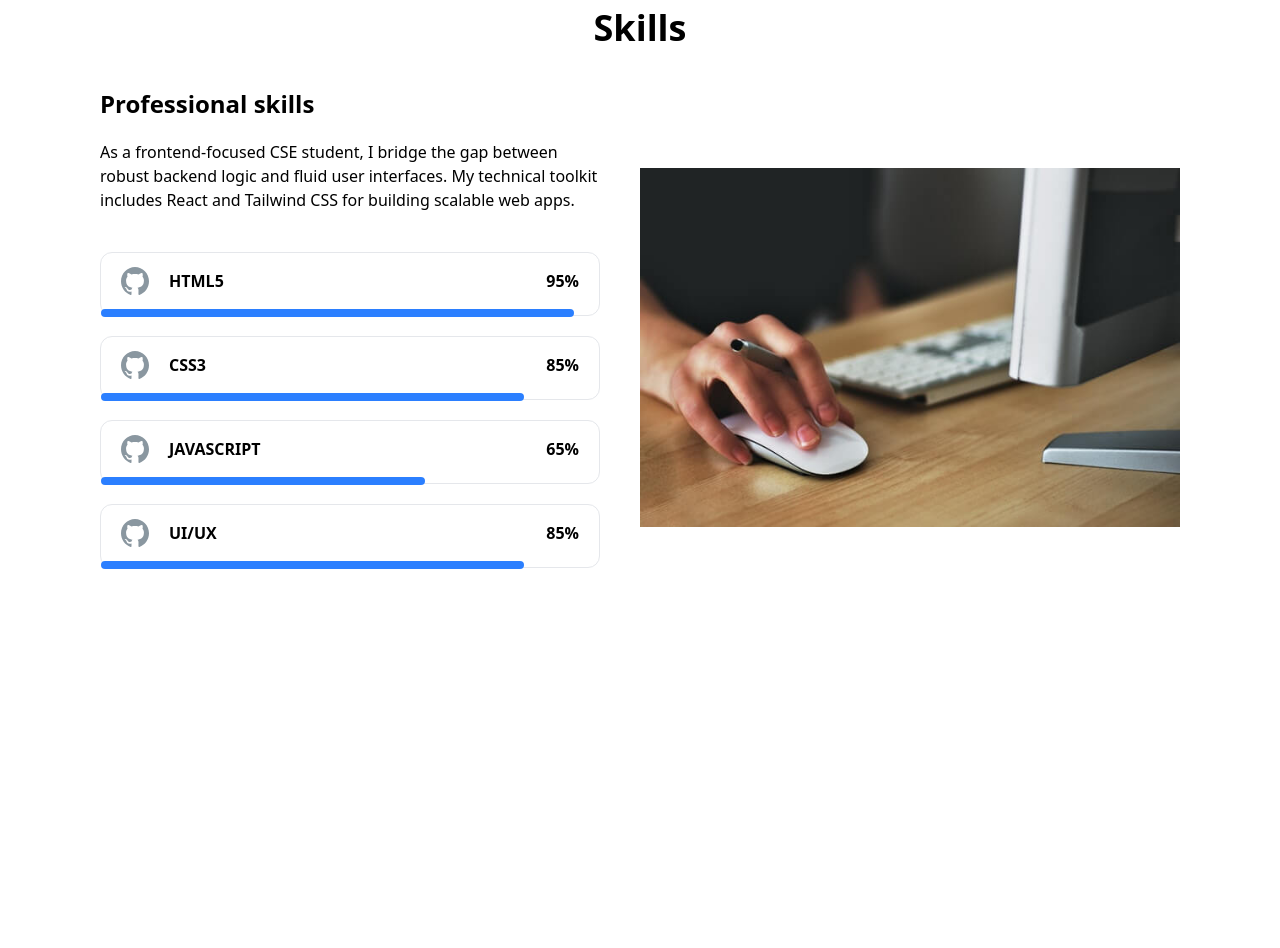
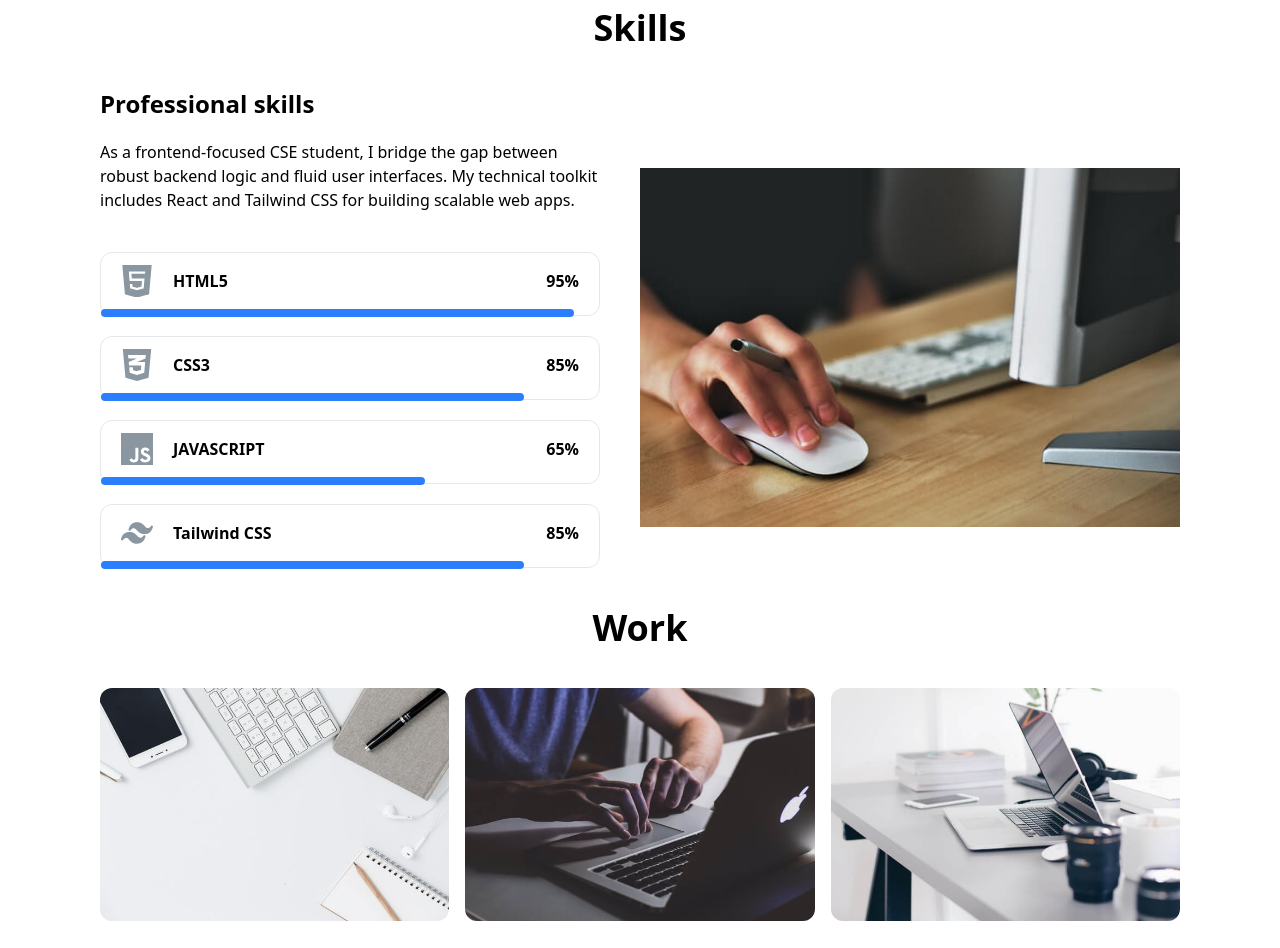
Before and after one commit to iamvivekmane/portfolio, a website built with Vite: page index.html in a window 1280 px wide. Shown: the part 1300-2248 px from the top of the page. Before the commit the page ends 1908 px from the top, so only its background shows below. Built offline with nearby package versions, Linux system fonts and the light colour scheme.

Commit message:
Completed work section

```diff
--- a/index.html
+++ b/index.html
@@ -72,8 +72,7 @@
     </div>
   </div>
 
-
-  <div class="fifth h-125 px-25">
+  <div class="fifth h-150 px-25">
     <div class="skills flex items-center justify-center"><span class="text-4xl font-bold"><span>Skills</span></div>
 
 
@@ -100,7 +99,7 @@
 
               <div class="firstpart w-1/2 bg-amber-20 flex gap-5 items-center  h-14">
                 <div class="img flex items-center justify-center ">
-                  <img class="w-7" src="logo/github.svg" alt="">
+                  <img class="w-8" src="logo/html.svg" alt="">
                 </div>
                 <div class="name flex justify-center items-center">
                   <span class="font-bold">HTML5</span>
@@ -120,7 +119,7 @@
 
               <div class="firstpart w-1/2 bg-amber-20 flex gap-5 items-center  h-14">
                 <div class="img flex items-center justify-center ">
-                  <img class="w-7" src="logo/github.svg" alt="">
+                  <img class="w-8" src="logo/css.svg" alt="">
                 </div>
                 <div class="name flex justify-center items-center">
                   <span class="font-bold">CSS3</span>
@@ -140,7 +139,7 @@
 
               <div class="firstpart w-1/2 bg-amber-20 flex gap-5 items-center  h-14">
                 <div class="img flex items-center justify-center ">
-                  <img class="w-7" src="logo/github.svg" alt="">
+                  <img class="w-8" src="logo/js.svg" alt="">
                 </div>
                 <div class="name flex justify-center items-center">
                   <span class="font-bold">JAVASCRIPT</span>
@@ -160,10 +159,10 @@
 
               <div class="firstpart w-1/2 bg-amber-20 flex gap-5 items-center  h-14">
                 <div class="img flex items-center justify-center ">
-                  <img class="w-7" src="logo/github.svg" alt="">
+                  <img class="w-8" src="logo/tailwind.svg" alt="">
                 </div>
                 <div class="name flex justify-center items-center">
-                  <span class="font-bold">UI/UX</span>
+                  <span class="font-bold">Tailwind CSS</span>
                 </div>
               </div>
               <div class="percentage w-1/2 flex justify-end items-center"> <span class="font-bold">
@@ -174,18 +173,26 @@
 
 
           </div>
-
         </div>
       </div>
-
-
-
-
       <div class="img w-1/2 flex bg-amber700 pt-20">
         <img class="h-fit w-auto" src="images/work5.jpg" alt="">
       </div>
     </div>
   </div>
+
+<div class="sixth h-65 px-25">
+      <div class="work flex items-center justify-center"><span class="text-4xl font-bold"><span>Work</span></div>
+
+      <div class="images flex mt-10 h-full gap-4">
+        <div class="firstImage w-1/3 "><img  class="rounded-xl" src="images/work2.jpg" alt="">  </div>
+        <div class="secongImage w-1/3"><img class="rounded-xl" src="images/work3.jpg" alt=""></div>
+        <div class="thirdImage w-1/3">  <img class="rounded-xl" src="images/work4.jpg" alt=""></div>
+      </div>
+
+</div>
+
+
+
 </body>
-
 </html>
```
Also changed, not shown: images/work2.jpg (added), images/work3.jpg (added), images/work4.jpg (added), logo/css.svg (added), logo/html.svg (added), logo/js.svg (added), logo/tailwind.svg (added), src/output.css.
